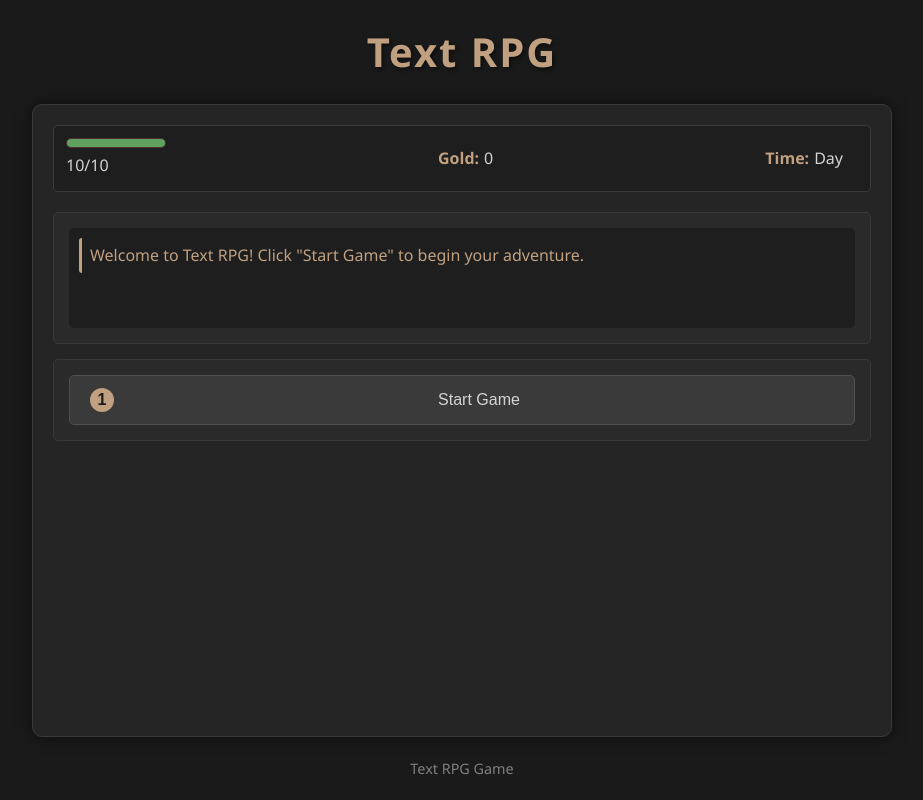
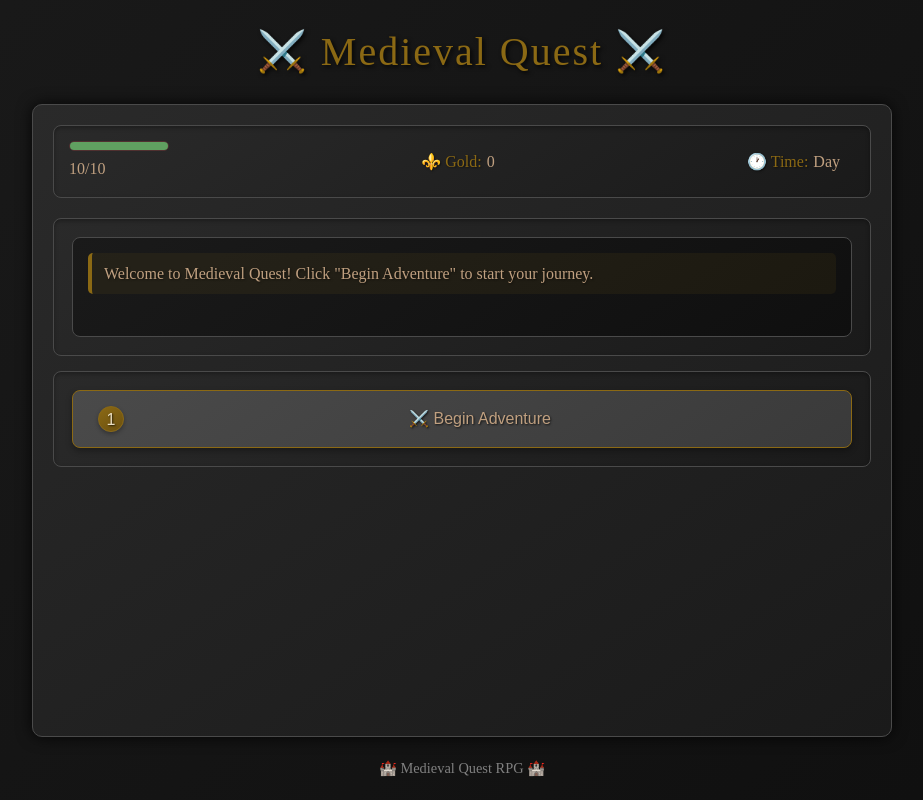
Before and after one commit to ankit-sharma90/textRPG, a Flask app: page / in a window 1280 px wide. Shown: the whole page, without its empty margins (178-1101 px from the left). Run offline with Flask 2, Linux system fonts and the light colour scheme.

Commit message:
Update game features and styling

```diff
--- a/static/css/style.css
+++ b/static/css/style.css
@@ -3,14 +3,18 @@
     margin: 0;
     padding: 0;
     box-sizing: border-box;
+    text-transform: none !important;
 }
 
 body {
-    font-family: 'Segoe UI', Tahoma, Geneva, Verdana, sans-serif;
+    font-family: 'Times New Roman', serif;
     line-height: 1.6;
-    color: #d4d4d4;
-    background-color: #1a1a1a;
+    color: #c0a080;
+    background: linear-gradient(135deg, #1a1a1a 0%, #0f0f0f 100%);
+    background-attachment: fixed;
     transition: all 0.5s ease;
+    text-transform: none !important;
+    font-variant: normal !important;
 }
 
 .container {
@@ -28,33 +32,39 @@ header {
 }
 
 header h1 {
+    font-family: 'Times New Roman', serif;
     font-size: 2.5rem;
-    text-shadow: 2px 2px 4px rgba(0, 0, 0, 0.5);
-    color: #c0a080;
+    text-shadow: 2px 2px 4px rgba(0, 0, 0, 0.8);
+    color: #8b6914;
     letter-spacing: 2px;
+    font-weight: normal;
+    text-transform: none !important;
+    font-variant: normal !important;
 }
 
 .game-container {
-    background-color: #252525;
+    background: linear-gradient(145deg, #2a2a2a 0%, #1a1a1a 100%);
     border-radius: 10px;
-    box-shadow: 0 0 15px rgba(0, 0, 0, 0.5);
+    box-shadow: 0 0 15px rgba(0, 0, 0, 0.8);
     padding: 20px;
     flex: 1;
     display: flex;
     flex-direction: column;
-    border: 1px solid #3a3a3a;
+    border: 1px solid #4a4a4a;
+    position: relative;
 }
 
 .status-bar {
     display: flex;
     justify-content: space-between;
-    background-color: #1e1e1e;
-    padding: 12px;
-    border-radius: 5px;
+    background: linear-gradient(145deg, #2a2a2a 0%, #1a1a1a 100%);
+    padding: 15px;
+    border-radius: 8px;
     margin-bottom: 20px;
     flex-wrap: wrap;
-    border: 1px solid #3a3a3a;
+    border: 1px solid #4a4a4a;
     align-items: center;
+    box-shadow: inset 0 2px 4px rgba(0, 0, 0, 0.3);
 }
 
 .status-item {
@@ -71,9 +81,10 @@ header h1 {
 }
 
 .label {
-    font-weight: bold;
-    color: #c0a080;
+    font-weight: normal;
+    color: #8b6914;
     margin-right: 5px;
+    text-shadow: 1px 1px 2px rgba(0, 0, 0, 0.5);
 }
 
 .game-content {
@@ -110,30 +121,35 @@ header h1 {
 
 /* Message containers */
 .current-message-container, .action-buttons-container {
-    background-color: #2a2a2a;
-    border-radius: 5px;
-    padding: 15px;
-    border: 1px solid #3a3a3a;
+    background: linear-gradient(145deg, #2a2a2a 0%, #1a1a1a 100%);
+    border-radius: 8px;
+    padding: 18px;
+    border: 1px solid #4a4a4a;
+    box-shadow: inset 0 2px 4px rgba(0, 0, 0, 0.3);
 }
 
 .message-box {
     min-height: 100px;
     max-height: 200px;
     overflow-y: auto;
-    padding: 10px;
-    background-color: #1e1e1e;
-    border-radius: 5px;
+    padding: 15px;
+    background: linear-gradient(145deg, #1a1a1a 0%, #0f0f0f 100%);
+    border-radius: 8px;
+    border: 1px solid #4a4a4a;
     scrollbar-width: thin;
-    scrollbar-color: #3a3a3a #1e1e1e;
+    scrollbar-color: #4a4a4a #1a1a1a;
 }
 
 .message-box p {
-    margin-bottom: 8px;
-    padding: 5px;
-    border-radius: 3px;
+    margin-bottom: 10px;
+    padding: 8px;
+    border-radius: 5px;
     color: #c0a080;
-    border-left: 3px solid #c0a080;
-    padding-left: 8px;
+    border-left: 4px solid #8b6914;
+    padding-left: 12px;
+    background: rgba(139, 105, 20, 0.1);
+    text-shadow: 1px 1px 2px rgba(0, 0, 0, 0.5);
+    text-transform: none !important;
 }
 
 /* Success Screen Styles */
@@ -336,24 +373,29 @@ header h1 {
 }
 
 .action-button {
-    padding: 12px 20px;
-    background-color: #3a3a3a;
-    color: #d4d4d4;
-    border: 1px solid #505050;
-    border-radius: 5px;
+    padding: 15px 25px;
+    background: linear-gradient(145deg, #4a4a4a 0%, #3a3a3a 100%);
+    color: #c0a080;
+    border: 1px solid #8b6914;
+    border-radius: 8px;
     cursor: pointer;
     font-size: 1rem;
+    font-weight: normal;
     transition: all 0.3s ease;
     display: flex;
     align-items: center;
     position: relative;
     width: 100%;
+    text-shadow: 1px 1px 2px rgba(0, 0, 0, 0.7);
+    box-shadow: 0 3px 6px rgba(0, 0, 0, 0.3);
+    text-transform: none;
 }
 
 .action-button:hover {
-    background-color: #505050;
+    background: linear-gradient(145deg, #5a5a5a 0%, #4a4a4a 100%);
     transform: translateY(-2px);
-    box-shadow: 0 4px 8px rgba(0, 0, 0, 0.3);
+    box-shadow: 0 6px 12px rgba(0, 0, 0, 0.4);
+    border-color: #8b6914;
 }
 
 .action-button:active {
@@ -363,19 +405,22 @@ header h1 {
 
 .action-key {
     display: inline-block;
-    background-color: #c0a080;
-    color: #1a1a1a;
-    width: 24px;
-    height: 24px;
+    background: linear-gradient(145deg, #8b6914 0%, #6b5010 100%);
+    color: #e8dcc0;
+    width: 26px;
+    height: 26px;
     border-radius: 50%;
     text-align: center;
-    line-height: 24px;
+    line-height: 26px;
     margin-right: 10px;
-    font-weight: bold;
+    font-weight: normal;
+    border: 1px solid #8b6914;
+    box-shadow: 0 2px 4px rgba(0, 0, 0, 0.3);
 }
 
 .action-text {
     flex: 1;
+    text-transform: none !important;
 }
 
 /* Compass Navigation */
--- a/static/js/game.js
+++ b/static/js/game.js
@@ -95,7 +95,7 @@ function startGame() {
 }
 
 // Add message to battle log (only one message at a time)
-function addBattleLogMessage(message) {
+function addBattleLogMessage(message, isPlayerMessage = true) {
     // Clear existing messages
     while (battleLog.firstChild) {
         battleLog.removeChild(battleLog.firstChild);
@@ -104,8 +104,15 @@ function addBattleLogMessage(message) {
     // Add new message
     const p = document.createElement('p');
     p.textContent = message;
+
+    // Add appropriate class for alignment
+    if (isPlayerMessage) {
+        p.classList.add('player-message');
+    } else {
+        p.classList.add('enemy-message');
+    }
+
     battleLog.appendChild(p);
-
     battleLog.scrollTop = battleLog.scrollHeight;
 }
 
@@ -135,7 +142,7 @@ function executePlayerTurn(data, choice) {
     // 0.25s delay, then show battle log
     setTimeout(() => {
         if (playerActionLine) {
-            addBattleLogMessage(playerActionLine);
+            addBattleLogMessage(playerActionLine, true);
         }
 
         // 0.25s delay, then play attack animation
@@ -198,7 +205,7 @@ function executeEnemyTurn(data) {
         // 0.25s delay, then show enemy battle log
         setTimeout(() => {
             if (enemyActionLine) {
-                addBattleLogMessage(enemyActionLine);
+                addBattleLogMessage(enemyActionLine, false);
             }
 
             // 0.25s delay, then play enemy attack animation
@@ -439,6 +446,7 @@ function addCurrentMessage(message) {
         if (line.trim()) {
             const p = document.createElement('p');
             p.textContent = line;
+            p.style.textTransform = 'none'; // Ensure text is not transformed
             currentMessage.appendChild(p);
         }
     });
@@ -656,26 +664,30 @@ let battleAnimating = false;
 function triggerSkillAnimation(actionText, isPlayerAction = true) {
     const lowerAction = actionText.toLowerCase();
     let animationClass = '';
+    let hpAnimationClass = '';
     let targetElement = null;
 
     if (lowerAction.includes('attack') || lowerAction.includes('hit') || lowerAction.includes('strike')) {
         animationClass = 'skill-animation-attack';
+        hpAnimationClass = 'hp-animation-attack';
         // Attack animations target the opponent's health bar
         targetElement = isPlayerAction ? document.getElementById('enemy-info') : document.getElementById('player-battle-info');
     } else if (lowerAction.includes('heal') || lowerAction.includes('restore') || lowerAction.includes('recover')) {
         animationClass = 'skill-animation-heal';
+        hpAnimationClass = 'hp-animation-heal';
         // Heal animations target the caster's health bar
         targetElement = isPlayerAction ? document.getElementById('player-battle-info') : document.getElementById('enemy-info');
     } else if (lowerAction.includes('defend') || lowerAction.includes('block') || lowerAction.includes('guard')) {
         animationClass = 'skill-animation-defend';
+        hpAnimationClass = 'hp-animation-defend';
         // Defend animations target the caster's health bar
         targetElement = isPlayerAction ? document.getElementById('player-battle-info') : document.getElementById('enemy-info');
     }
 
     if (animationClass && targetElement) {
-        targetElement.classList.add(animationClass);
+        targetElement.classList.add(animationClass, hpAnimationClass);
         setTimeout(() => {
-            targetElement.classList.remove(animationClass);
+            targetElement.classList.remove(animationClass, hpAnimationClass);
         }, 1500);
     }
 }
--- a/templates/index.html
+++ b/templates/index.html
@@ -3,13 +3,16 @@
 <head>
     <meta charset="UTF-8">
     <meta name="viewport" content="width=device-width, initial-scale=1.0">
-    <title>Text RPG</title>
+    <title>Medieval Text RPG</title>
+    <link rel="preconnect" href="https://fonts.googleapis.com">
+    <link rel="preconnect" href="https://fonts.gstatic.com" crossorigin>
+
     <link rel="stylesheet" href="{{ url_for('static', filename='css/style.css') }}">
 </head>
 <body class="dark-fantasy-theme">
     <div class="container">
         <header>
-            <h1>Text RPG</h1>
+            <h1>⚔️ Medieval Quest ⚔️</h1>
         </header>
 
         <div class="game-container">
@@ -21,15 +24,15 @@
                     <span id="health">10/10</span>
                 </div>
                 <div class="status-item">
-                    <span class="label">Gold:</span>
+                    <span class="label">⚜️ Gold:</span>
                     <span id="gold">0</span>
                 </div>
                 <div class="status-item">
-                    <span class="label">Time:</span>
+                    <span class="label">🕐 Time:</span>
                     <span id="time">Day</span>
                 </div>
                 <div class="status-item" id="vampire-status" style="display: none;">
-                    <span>Vampire</span>
+                    <span>🧛 Vampire</span>
                 </div>
             </div>
 
@@ -37,26 +40,14 @@
                 <!-- Current message section -->
                 <div class="current-message-container">
                     <div id="current-message" class="message-box">
-                        <p>Welcome to Text RPG! Click "Start Game" to begin your adventure.</p>
+                        <p>Welcome to Medieval Quest! Click "Begin Adventure" to start your journey.</p>
                     </div>
                 </div>
 
                 <!-- Battle section -->
                 <div class="battle-container" id="battle-container" style="display: none;">
-                    <div class="battle-header">
-                        <div class="battle-title">
-                            <span class="battle-icon">⚔️</span>
-                            <span class="battle-text">COMBAT</span>
-                            <span class="battle-icon">⚔️</span>
-                        </div>
-                        <div class="battle-status">Battle in Progress</div>
-                    </div>
-
                     <div class="battle-participants">
-                        <div id="enemy-info" class="battle-info enemy-side">
-                            <div class="combatant-header">
-                                <span class="combatant-label">ENEMY</span>
-                            </div>
+                        <div id="enemy-info" class="battle-info">
                             <span id="enemy-name" class="enemy-name"></span>
                             <div class="health-bar enemy-health-bar">
                                 <div class="health-bar-fill" id="enemy-health-bar"></div>
@@ -64,13 +55,8 @@
                             <span id="enemy-health-text"></span>
                         </div>
 
-                        <div class="battle-vs">VS</div>
-
-                        <div id="player-battle-info" class="battle-info player-side">
-                            <div class="combatant-header">
-                                <span class="combatant-label">PLAYER</span>
-                            </div>
-                            <span class="player-name">You</span>
+                        <div id="player-battle-info" class="battle-info">
+                            <span class="player-name">🛡️ You</span>
                             <div class="health-bar player-health-bar">
                                 <div class="health-bar-fill" id="player-battle-health-bar"></div>
                             </div>
@@ -80,7 +66,6 @@
 
                     <!-- Battle log -->
                     <div class="battle-log-container">
-                        <div class="battle-log-header">Battle Log</div>
                         <div id="battle-log" class="battle-log">
                             <p>Battle begins!</p>
                         </div>
@@ -99,7 +84,7 @@
                     <div class="action-buttons" id="action-buttons">
                         <button id="start-button" class="action-button">
                             <span class="action-key">1</span>
-                            <span class="action-text">Start Game</span>
+                            <span class="action-text">⚔️ Begin Adventure</span>
                         </button>
                     </div>
 
@@ -107,23 +92,23 @@
                     <div class="compass-container" id="compass-container" style="display: none;">
                         <button class="compass-button north" id="compass-north">
                             <span class="action-key">1</span>
-                            <span class="direction-arrow">↑</span>
-                            <span class="direction-text">Move North</span>
+                            <span class="direction-arrow">⬆️</span>
+                            <span class="direction-text">Journey North</span>
                         </button>
                         <button class="compass-button east" id="compass-east">
                             <span class="action-key">2</span>
-                            <span class="direction-arrow">→</span>
-                            <span class="direction-text">Move East</span>
+                            <span class="direction-arrow">➡️</span>
+                            <span class="direction-text">Journey East</span>
                         </button>
                         <button class="compass-button south" id="compass-south">
                             <span class="action-key">3</span>
-                            <span class="direction-arrow">↓</span>
-                            <span class="direction-text">Move South</span>
+                            <span class="direction-arrow">⬇️</span>
+                            <span class="direction-text">Journey South</span>
                         </button>
                         <button class="compass-button west" id="compass-west">
                             <span class="action-key">4</span>
-                            <span class="direction-arrow">←</span>
-                            <span class="direction-text">Move West</span>
+                            <span class="direction-arrow">⬅️</span>
+                            <span class="direction-text">Journey West</span>
                         </button>
                     </div>
                 </div>
@@ -131,7 +116,7 @@
         </div>
 
         <footer>
-            <p>Text RPG Game</p>
+            <p>🏰 Medieval Quest RPG 🏰</p>
         </footer>
     </div>
 
```
Also changed, not shown: other parts of static/css/style.css (+101 -43 lines), game/world.py (+6 -2 lines), README.md.
